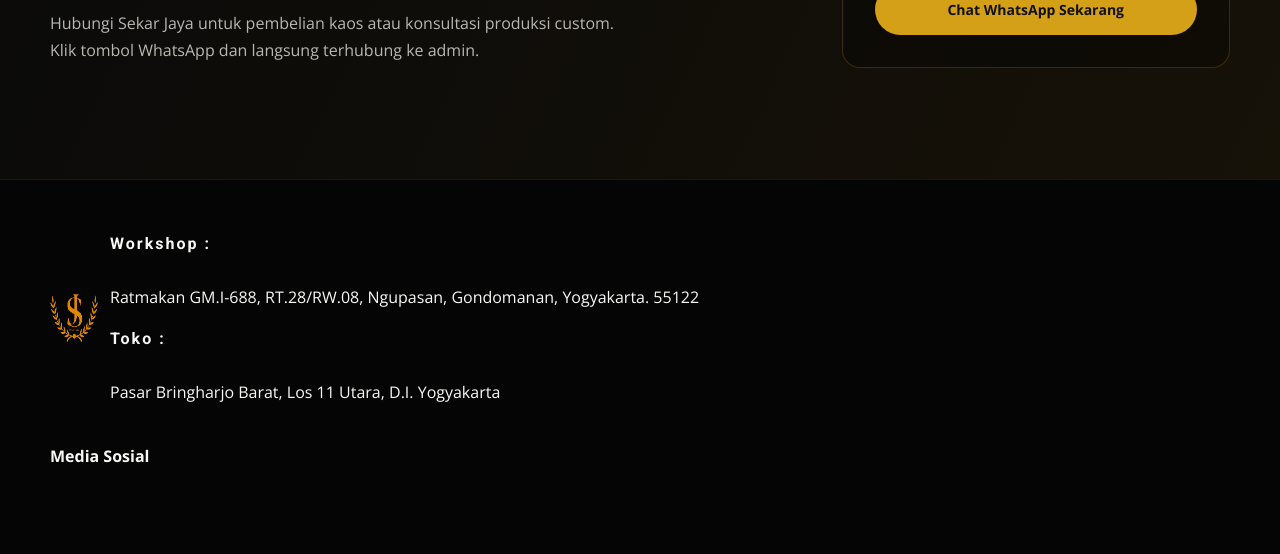
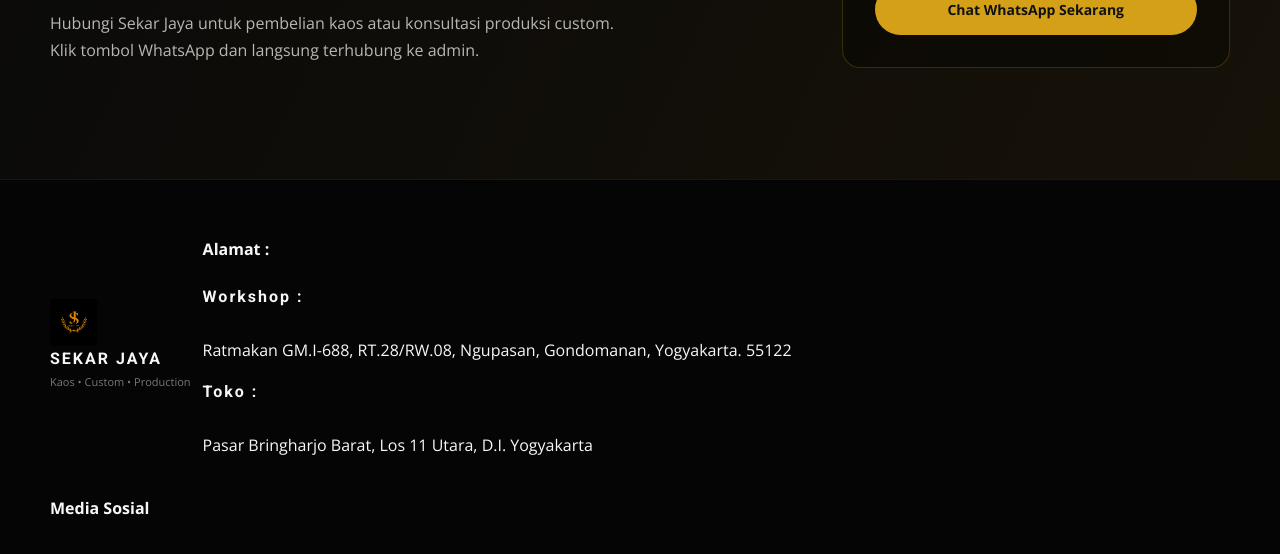
Before and after one commit to sekarjayajogja/sj, a plain HTML site: page index.html in a window 1280 px wide. Shown: the part 4502-5056 px from the top of the page. Drawn offline with nearby package versions, Linux system fonts and the light colour scheme.

Commit message:
Update index.html

```diff
--- a/index.html
+++ b/index.html
@@ -338,7 +338,7 @@
     </section>
   </main>
 
-  <!-- =====================================================
+ <!-- =====================================================
      FOOTER SEKAR JAYA
      ===================================================== -->
 
@@ -350,11 +350,20 @@
     <div class="footer-brand">
 
       <div class="footer-logo">
-        <img src="logo3.png" alt="Logo Sekar Jaya">
+        <img src="logo.png" alt="Logo Sekar Jaya">
+
+        <div>
+          <strong>SEKAR JAYA</strong>
+          <span>Kaos • Custom • Production</span>
+        </div>
       </div>
 
- <!-- ALAMAT -->
+
+      <!-- ALAMAT -->
       <div class="footer-address">
+
+        <h4>Alamat :</h4>
+
         <p>
           <strong>Workshop :</strong><br>
           Ratmakan GM.I-688, RT.28/RW.08,
@@ -368,9 +377,11 @@
           Los 11 Utara,
           D.I. Yogyakarta
         </p>
+
       </div>
 
     </div>
+
 
     <!-- MEDIA SOSIAL -->
     <div class="footer-social">
@@ -466,6 +477,8 @@
 
 </footer>
 
+
+
   <!-- FLOATING WHATSAPP -->
 <a class="floating-wa"
    href="https://wa.me/6281334748004?text=Halo%20Sekar%20Jaya%2C%20saya%20ingin%20konsultasi%20kaos."
```
